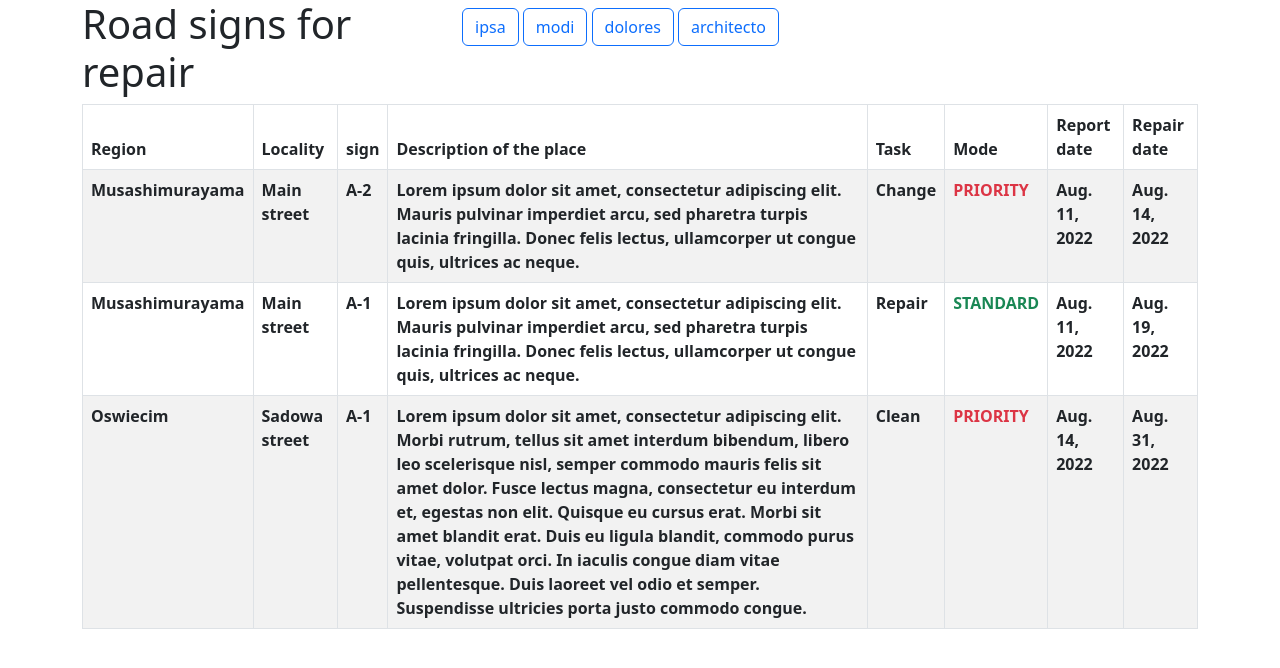
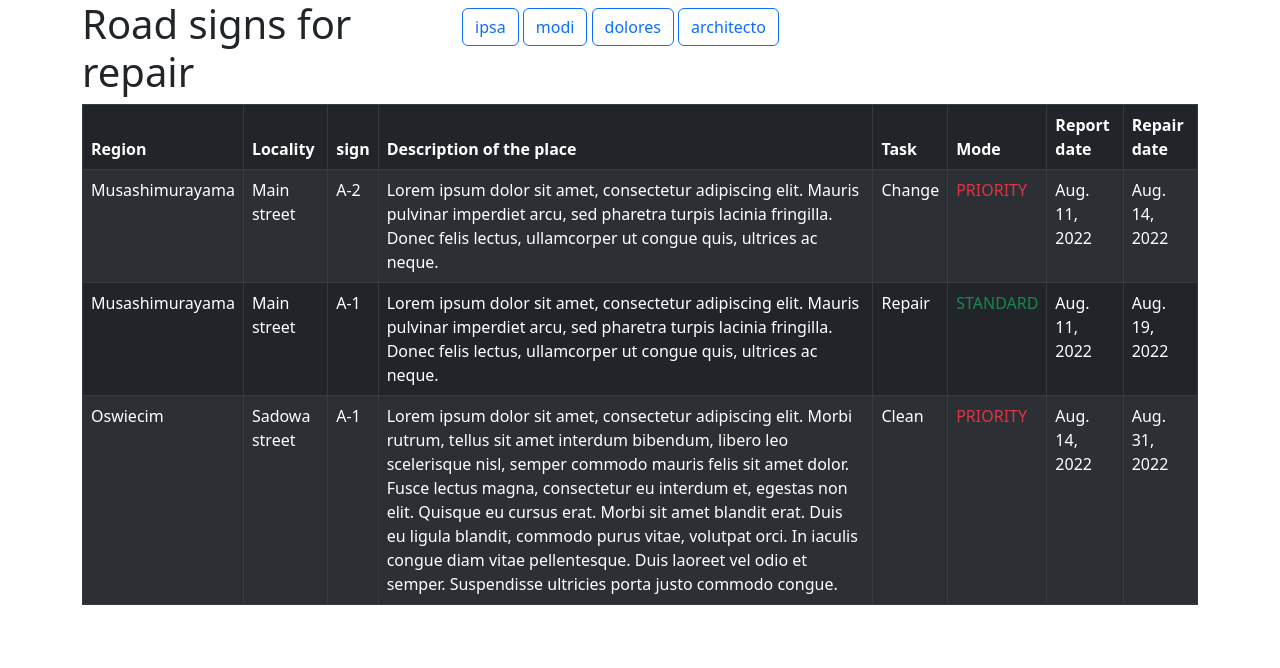
Before and after one commit to lukaskierzek/road-signs-maintenance, a Django app: page /road-signs-repair/ in a window 1280 px wide. Shown: the top 668 px of the page. Run offline with Django 4.2, Linux system fonts and the light colour scheme; data comes from the database, SQL or seed files in the repository; lists and menus that the app fills with data are empty.

Commit message:
Modify index.html
Add table-dark class
Change th to td in tbody tag

```diff
--- a/road_signs_repair/templates/road_signs_repair/index.html
+++ b/road_signs_repair/templates/road_signs_repair/index.html
@@ -5,7 +5,7 @@
 {% block header %}Road signs for repair{% endblock %}
 
 {% block content %}
-  <table class="table table-striped table-bordered">
+  <table class="table table-striped table-bordered table-dark">
     <thead>
       <tr>
         <th>Region</th>
@@ -21,18 +21,18 @@
     <tbody>
       {% for road_signs in road_signs_for_repair %}
         <tr>
-          <th>{{ road_signs.region.name }}</th>
-          <th>{{ road_signs.locality.name }}</th>
-          <th>{{ road_signs.sign.series }}</th>
-          <th>{{ road_signs.description_of_the_place }}</th>
-          <th>{{ road_signs.task }}</th>
-          <th class="{% if road_signs.mode == 'S' %}text-success{% elif road_signs.mode == 'P' %}text-danger{% endif %}">{{ road_signs.get_mode_display }}</th>
-          <th>{{ road_signs.report_date }}</th>
-          <th>{{ road_signs.repair_date }}</th>
+          <td>{{ road_signs.region.name }}</td>
+          <td>{{ road_signs.locality.name }}</td>
+          <td>{{ road_signs.sign.series }}</td>
+          <td>{{ road_signs.description_of_the_place }}</td>
+          <td>{{ road_signs.task }}</td>
+          <td class="{% if road_signs.mode == 'S' %}text-success{% elif road_signs.mode == 'P' %}text-danger{% endif %}">{{ road_signs.get_mode_display }}</td>
+          <td>{{ road_signs.report_date }}</td>
+          <td>{{ road_signs.repair_date }}</td>
         </tr>
       {% empty %}
         <tr>
-          <th colspan="7" class="table-danger text-center text-decoration-underline">Sorry, there are no signs for repair!</th>
+          <td colspan="7" class="table-danger text-center text-decoration-underline">Sorry, there are no signs for repair!</td>
         </tr>
       {% endfor %}
     </tbody>
```
